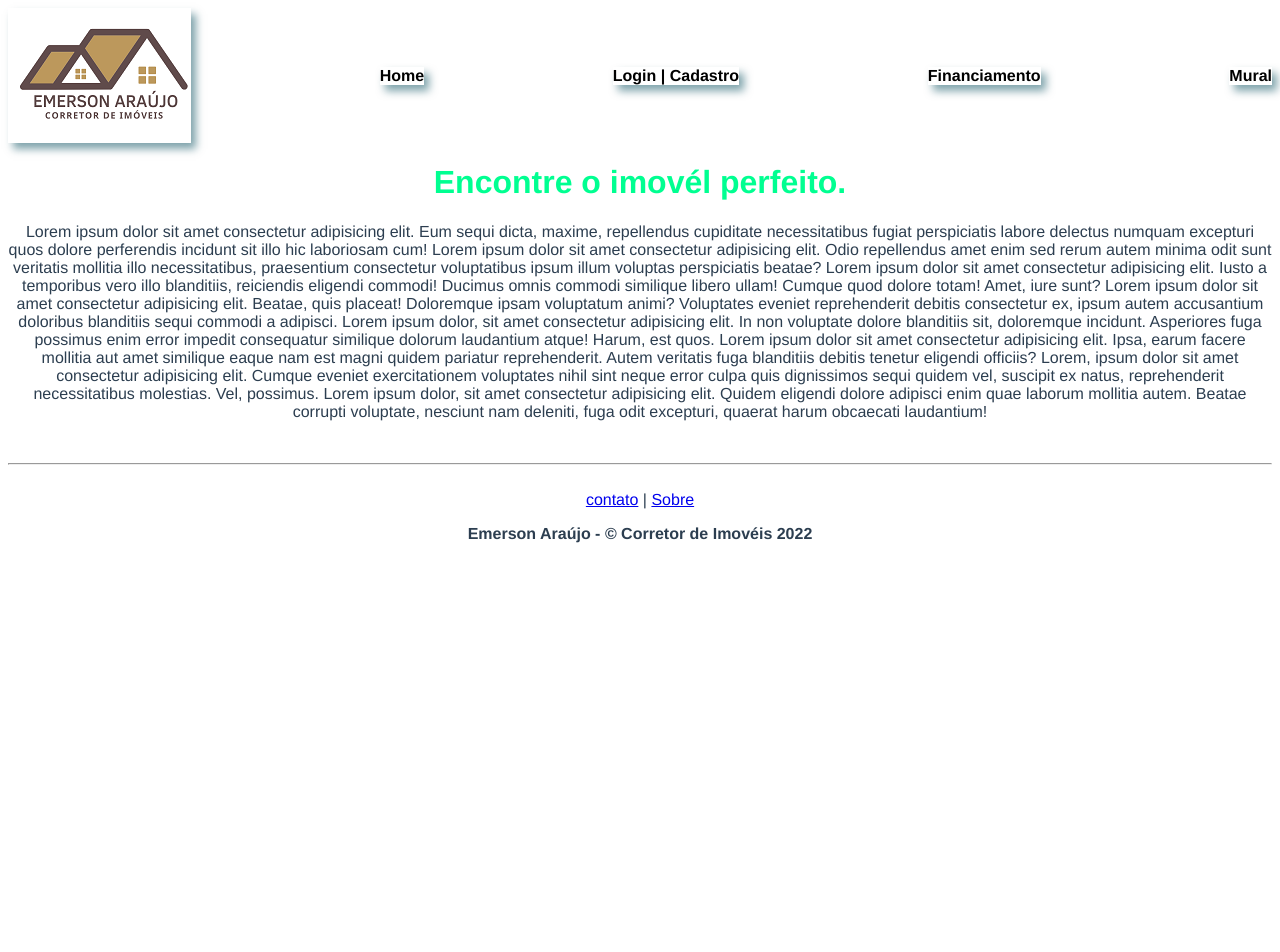
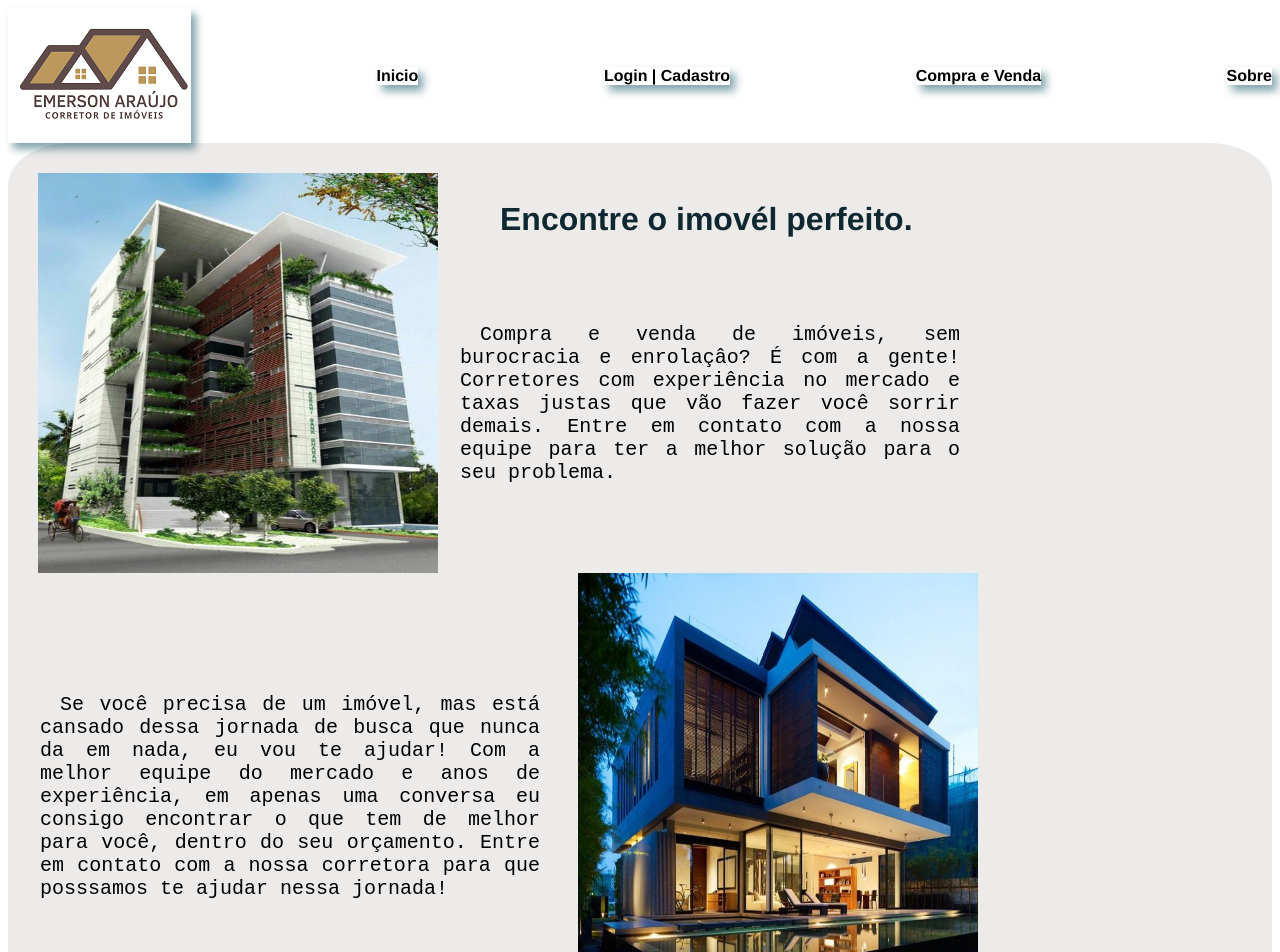
Before and after one commit to EmersonAraujonb/Projeto_Imoveis, a Vue app: page / in a window 1280 px wide. Shown: the top 952 px of the page. Before the commit the page ends 800 px from the top, so only its background shows below. Built offline with nearby package versions, Linux system fonts and the light colour scheme.

Commit message:
first commit

```diff
--- a/src/App.vue
+++ b/src/App.vue
@@ -2,10 +2,10 @@
   <div id="app">
     <nav>
       <a href="/"><img src="./assets/logoHome.png" alt="logoHome" /></a>
-      <router-link to="/">Home</router-link>
+      <router-link to="/">Inicio</router-link>
       <router-link to="/LoginCadastro">Login | Cadastro</router-link>
-      <router-link to="/financiamento">Financiamento</router-link>
-      <router-link to="/about">Mural</router-link>
+      <router-link to="/CompraVenda">Compra e Venda</router-link>
+      <router-link to="/about">Sobre</router-link>
     </nav>
     <router-view />
     <br />
@@ -20,15 +20,6 @@
     </footer>
   </div>
 </template>
-
-<script>
-export default {
-  methods: {
-  },
-};
-console.log('okay-01')
-</script>
-
 <style>
 #app {
   font-family: Avenir, Helvetica, Arial, sans-serif;
@@ -56,4 +47,7 @@ nav a.router-link-exact-active {
   color: #000000;
   text-decoration: none;
 }
+.router-link-exact-active:hover, a:hover{
+  color: rgb(2, 225, 255);
+}
 </style>
--- a/src/views/CadastroHomePage.vue
+++ b/src/components/CadastroHomePage.vue
@@ -52,7 +52,7 @@
   </div>
 </template>
 <script>
-import api from "./../api";
+import api from "../api";
 export default {
   name: "LoginHomePage",
   data() {
--- a/src/router/index.js
+++ b/src/router/index.js
@@ -1,8 +1,9 @@
 import Vue from 'vue'
 import VueRouter from 'vue-router'
 import LoginCadastro from '@/views/LoginCadastro.vue'
-import CadastroHomePage from '../views/CadastroHomePage.vue'
+import CadastroHomePage from '../components/CadastroHomePage.vue'
 import LoginHomePage from '../components/LoginHomePage.vue'
+import CompraVenda from '@/views/CompraVenda.vue'
 
 
 Vue.use(VueRouter)
@@ -21,25 +22,21 @@ const routes = [
   {
     path: '/about',
     name: 'about',
-
     component: () => import('../views/AboutView.vue')
   },
   {
-    path: '/financiamento',
-    name: 'financiamento',
-
-    component: () => import('../views/Financiamento.vue')
+    path: '/CompraVenda',
+    name: 'compra e venda',
+    component: () => import('../views/CompraVenda.vue')
   },
   {
     path: '/CadastroHomePage',
     name: 'CadastroHomePage',
-
-    component: () => import('../views/CadastroHomePage.vue')
+    component: () => import('../components/CadastroHomePage.vue')
   },
   {
     path: '/LoginHomePage',
     name: 'LoginHomePage',
-
     component: () => import('../components/LoginHomePage.vue')
   },
 ]
--- a/src/views/AboutView.vue
+++ b/src/views/AboutView.vue
@@ -1,7 +1,26 @@
 <template>
   <div>
     <h1>Mural</h1>
-    <img src="../assets/imgThree.jpg" alt="">
+   <div class="col-md-4" id="passarmouse">
+     <p>teste</p>
+ </div>
+
+<div class="col-md-4" id="mostrar">
+   <div class="col-md-12">
+  <a href="/LoginCadastro">LoginCadastro</a>
+   </div>
+   <div class="col-md-12">
+     <label class="control-label" id="nomefornecedor">bbb</label>
+   </div>
+   <div class="col-md-12">
+     <label class="control-label" id="ruafornecedor">ccc</label>
+     <label class="control-label" id="nfornecedor">ddd</label>
+   </div>
+   <div class="col-md-12">
+      <label class="control-label" id="bairrofornecedor">eee</label>
+      <label class="control-label" id="cidadefornecedor">fff</label>
+    </div>
+</div>
   </div>
 </template>
 <style scoped>
@@ -10,4 +29,11 @@ img{
     width: 100%;
     height: 600px;
 }
+#mostrar {
+    display: none;
+}
+
+#passarmouse:hover + #mostrar {
+    display: block;
+}
 </style>
--- a/src/views/Financiamento.vue
+++ b/src/views/CompraVenda.vue
@@ -1,6 +1,6 @@
 <template>
   <div>
-    <h1>Financiamentos</h1>
+    <h1>Compre e venda seu imóvel.</h1>
     <img src="../assets/imgTwo.jpg" alt="" />
   </div>
 </template>
--- a/src/views/HomePage.vue
+++ b/src/views/HomePage.vue
@@ -1,26 +1,85 @@
 <template>
-    <div>
-        <h1>Encontre o imovél perfeito.</h1>
-        <p>Lorem ipsum dolor sit amet consectetur adipisicing elit. Eum sequi dicta, maxime, repellendus cupiditate necessitatibus fugiat perspiciatis labore delectus numquam excepturi quos dolore perferendis incidunt sit illo hic laboriosam cum!
-            Lorem ipsum dolor sit amet consectetur adipisicing elit. Odio repellendus amet enim sed rerum autem minima odit sunt veritatis mollitia illo necessitatibus, praesentium consectetur voluptatibus ipsum illum voluptas perspiciatis beatae?
-            Lorem ipsum dolor sit amet consectetur adipisicing elit. Iusto a temporibus vero illo blanditiis, reiciendis eligendi commodi! Ducimus omnis commodi similique libero ullam! Cumque quod dolore totam! Amet, iure sunt?
-            Lorem ipsum dolor sit amet consectetur adipisicing elit. Beatae, quis placeat! Doloremque ipsam voluptatum animi? Voluptates eveniet reprehenderit debitis consectetur ex, ipsum autem accusantium doloribus blanditiis sequi commodi a adipisci.
-            Lorem ipsum dolor, sit amet consectetur adipisicing elit. In non voluptate dolore blanditiis sit, doloremque incidunt. Asperiores fuga possimus enim error impedit consequatur similique dolorum laudantium atque! Harum, est quos.
-            Lorem ipsum dolor sit amet consectetur adipisicing elit. Ipsa, earum facere mollitia aut amet similique eaque nam est magni quidem pariatur reprehenderit. Autem veritatis fuga blanditiis debitis tenetur eligendi officiis?
-            Lorem, ipsum dolor sit amet consectetur adipisicing elit. Cumque eveniet exercitationem voluptates nihil sint neque error culpa quis dignissimos sequi quidem vel, suscipit ex natus, reprehenderit necessitatibus molestias. Vel, possimus.
-            Lorem ipsum dolor, sit amet consectetur adipisicing elit. Quidem eligendi dolore adipisci enim quae laborum mollitia autem. Beatae corrupti voluptate, nesciunt nam deleniti, fuga odit excepturi, quaerat harum obcaecati laudantium!
-        </p>
-    </div>
+  <div class="container">
+    <img src="../assets/imagemHome.jpg" alt="predio" />
+    <h1>Encontre o imovél perfeito.</h1>
+    <p class="lgdImg1">
+      Compra e venda de imóveis, sem burocracia e enrolaçâo? É com a gente!
+      Corretores com experiência no mercado e taxas justas que vão fazer você
+      sorrir demais. Entre em contato com a nossa equipe para ter a melhor
+      solução para o seu problema.
+    </p>
+    <img class="imgHome2" src="../assets/imagemHome2.jpg" alt="casa" />
+    <p class="lgdImg2">
+      Se você precisa de um imóvel, mas está cansado dessa jornada de busca que
+      nunca da em nada, eu vou te ajudar! Com a melhor equipe do mercado e anos
+      de experiência, em apenas uma conversa eu consigo encontrar o que tem de
+      melhor para você, dentro do seu orçamento. Entre em contato com a nossa
+      corretora para que posssamos te ajudar nessa jornada!
+    </p>
+  </div>
 </template>
 <script>
-import HomePage from '../views/HomePage.vue'
+import HomePage from "../views/HomePage.vue";
 export default {
-    name: HomePage,
-}
+  name: HomePage,
+};
 </script>
 <style scoped>
-h1{
-    color:rgb(0, 255, 145);
+body {
+  width: 100%;
+}
+h1 {
+  top: 180px;
+  color: rgb(14, 40, 50);
+  position: absolute;
+  left: 500px;
+}
+.container {
+  display: flex;
+  background-color: rgb(237, 234, 234);
+  border-radius: 5%;
+}
+.lgdImg1 {
+  font-family: "Courier New", Courier, monospace;
+  font-size: 20px;
+  color: rgb(0, 0, 0);
+  text-align: center;
+  text-align: justify;
+  text-indent: 20px;
+  margin: 180px 10px;
+  display: flex;
+  position: absolute;
+  width: 500px;
+  left: 450px;
+}
+.lgdImg2 {
+  font-family: "Courier New", Courier, monospace;
+  font-size: 20px;
+  color: rgb(0, 0, 0);
+  text-align: center;
+  text-align: justify;
+  text-indent: 20px;
+  margin: 550px 10px;
+  display: flex;
+  position: absolute;
+  width: 500px;
+  left: 30px;
+}
+p::first-letter {
+  font-size: 150%;
+}
+img {
+  padding: 30px;
+  width: 400px;
+  height: 400px;
+}
+.imgHome2 {
+  display: flex;
+  position: relative;
+  margin-top: 400px;
+  width: 400px;
+  height: 400px;
+  right: -80px;
 }
 </style>>
 
--- a/src/views/LoginCadastro.vue
+++ b/src/views/LoginCadastro.vue
@@ -1,20 +1,16 @@
 <template>
   <div>
     <LoginHomePage />
-    <CadastroHomePage />
   </div>
 </template>
 
 <script>
 import LoginHomePage from "../components/LoginHomePage.vue";
-import CadastroHomePage from '../views/CadastroHomePage.vue';
 
 export default {
   name: "LoginCadastro",
   components: {
-    LoginHomePage,
-    CadastroHomePage
+    LoginHomePage
   },
 };
-console.table(["Emerson", "Maria", "Joâo", "Pedro"]);
 </script>
```
Also changed, not shown: src/assets/imagemHome.jpg (added), src/assets/imagemHome2.jpg (added).
